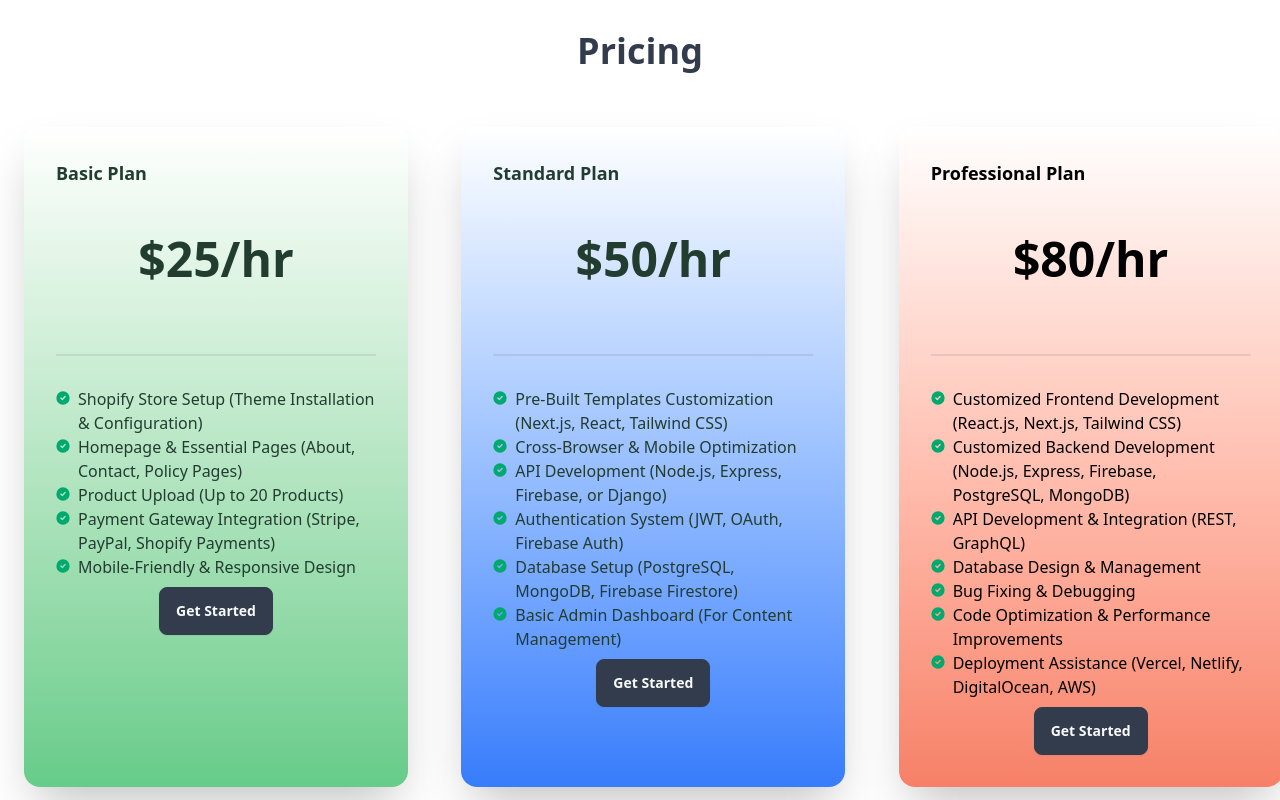
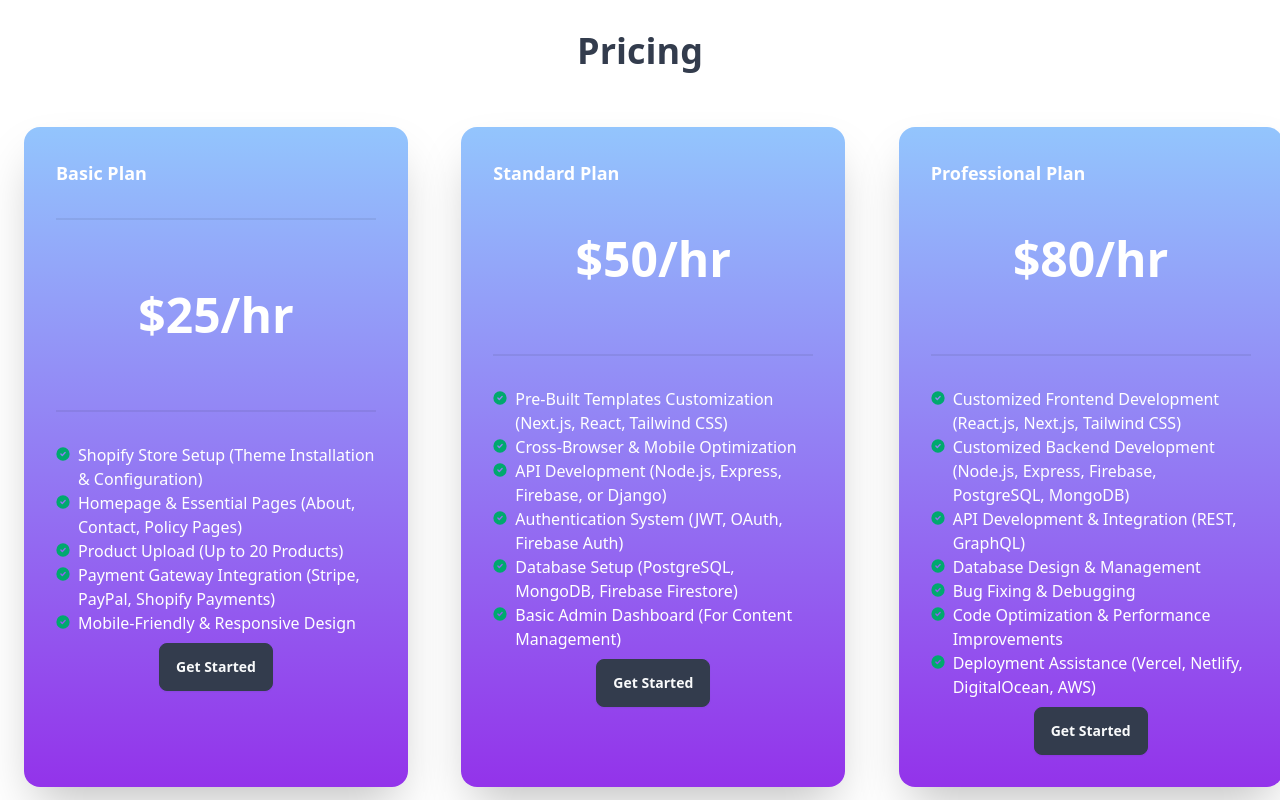
Before and after one commit to damienmagdangal/my-portfolio, a Next.js app: page / in a window 1280 px wide. Shown: the part 2300-3100 px from the top of the page. Built offline with nearby package versions, Linux system fonts and the light colour scheme.

Commit message:
organize about me

```diff
--- a/app/components/PricingComponent/Pricing.tsx
+++ b/app/components/PricingComponent/Pricing.tsx
@@ -7,11 +7,12 @@ const PricingComponent = () => {
       <div className="flex mx-auto p-6 items-center justify-center">
         <div className="grid grid-cols-1 md:grid-cols-3 gap-20">
           {/*Card start*/}
-          <div className="card bg-gradient-to-b from-white to-primary text-primary-content w-96 lg:hover:scale-110  transition-all duration-300 shadow-2xl mb-5">
+          <div className="card bg-gradient-to-b from-blue-300 to-purple-600  text-secondary-content w-96 lg:hover:scale-110  transition-all duration-300 shadow-2xl mb-5">
             {/*Card body*/}
             <div className="card-body">
               <h2 className="card-title text-lg">Basic Plan</h2>
-              <h2 className="font-bold text-5xl text-center py-10">$25/hr</h2>
+              <div className="divider"></div>
+              <h2 className=" font-bold text-5xl text-center py-10">$25/hr</h2>
               <div className="divider"></div>
               <ul>
                 <li className="inline-flex items-baseline text-left">
@@ -84,7 +85,7 @@ const PricingComponent = () => {
           </div>
           {/*Card end*/}
           {/*Card start*/}
-          <div className="card bg-gradient-to-b from-white to-secondary text-primary-content  w-96 lg:hover:scale-110 hover:bg-secondary transition-all duration-300 shadow-2xl mb-5">
+          <div className="card bg-gradient-to-b  from-blue-300 to-purple-600  text-secondary-content  w-96 lg:hover:scale-110 hover:bg-secondary transition-all duration-300 shadow-2xl mb-5">
             {/*Card body*/}
             <div className="card-body">
               <h2 className="card-title text-lg">Standard Plan</h2>
@@ -174,7 +175,7 @@ const PricingComponent = () => {
           </div>
           {/*Card end*/}
           {/*Card start*/}
-          <div className="card bg-gradient-to-b from-white to-accent text-accent-content w-96 lg:hover:scale-110 hover:bg-accent transition-all duration-300 shadow-2xl mb-5 ">
+          <div className="card bg-gradient-to-b  from-blue-300 to-purple-600  text-secondary-content w-96 lg:hover:scale-110 hover:bg-accent transition-all duration-300 shadow-2xl mb-5 ">
             {/*Card body*/}
             <div className="card-body">
               <h2 className="card-title text-lg">Professional Plan</h2>
```
